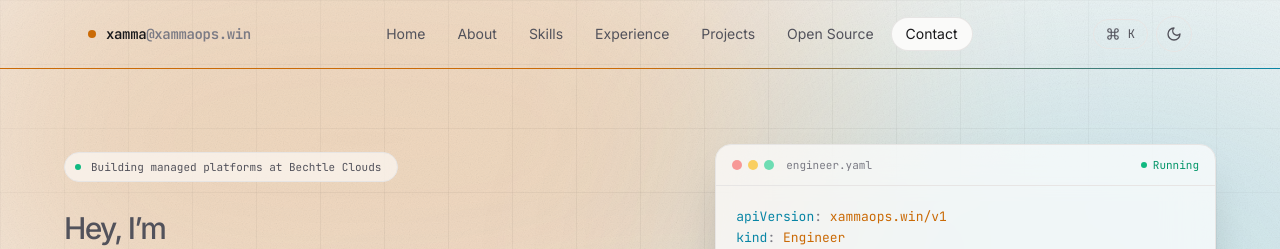
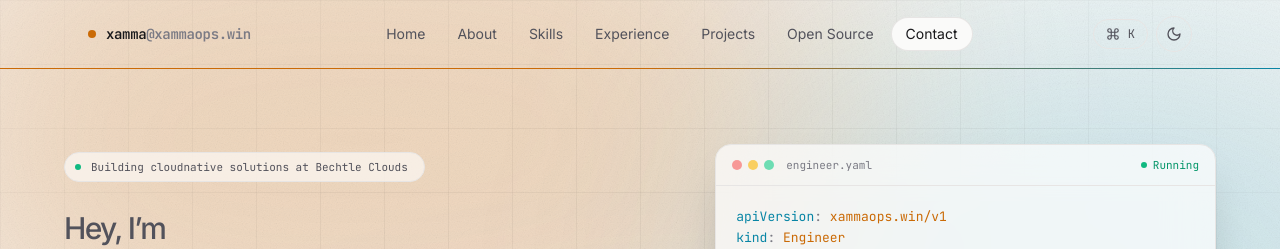
Before and after one commit to xamma/xamma.github.io, a React (Vite) app: page / in a window 1280 px wide. Shown: the top 249 px of the page. Built offline with nearby package versions, Linux system fonts and the light colour scheme.

Commit message:
Update availability description in site.js

```diff
--- a/src/data/site.js
+++ b/src/data/site.js
@@ -18,7 +18,7 @@ const site = {
   ],
   tagline:
     'I design and run cloud-native platforms — Kubernetes at the core, GitOps end to end, and the controllers and services that hold it together.',
-  availability: 'Building managed platforms at Bechtle Clouds',
+  availability: 'Building cloudnative solutions at Bechtle Clouds',
   email: 'max@xammaops.win',
   social: {
     github: 'https://github.com/xamma',
```
